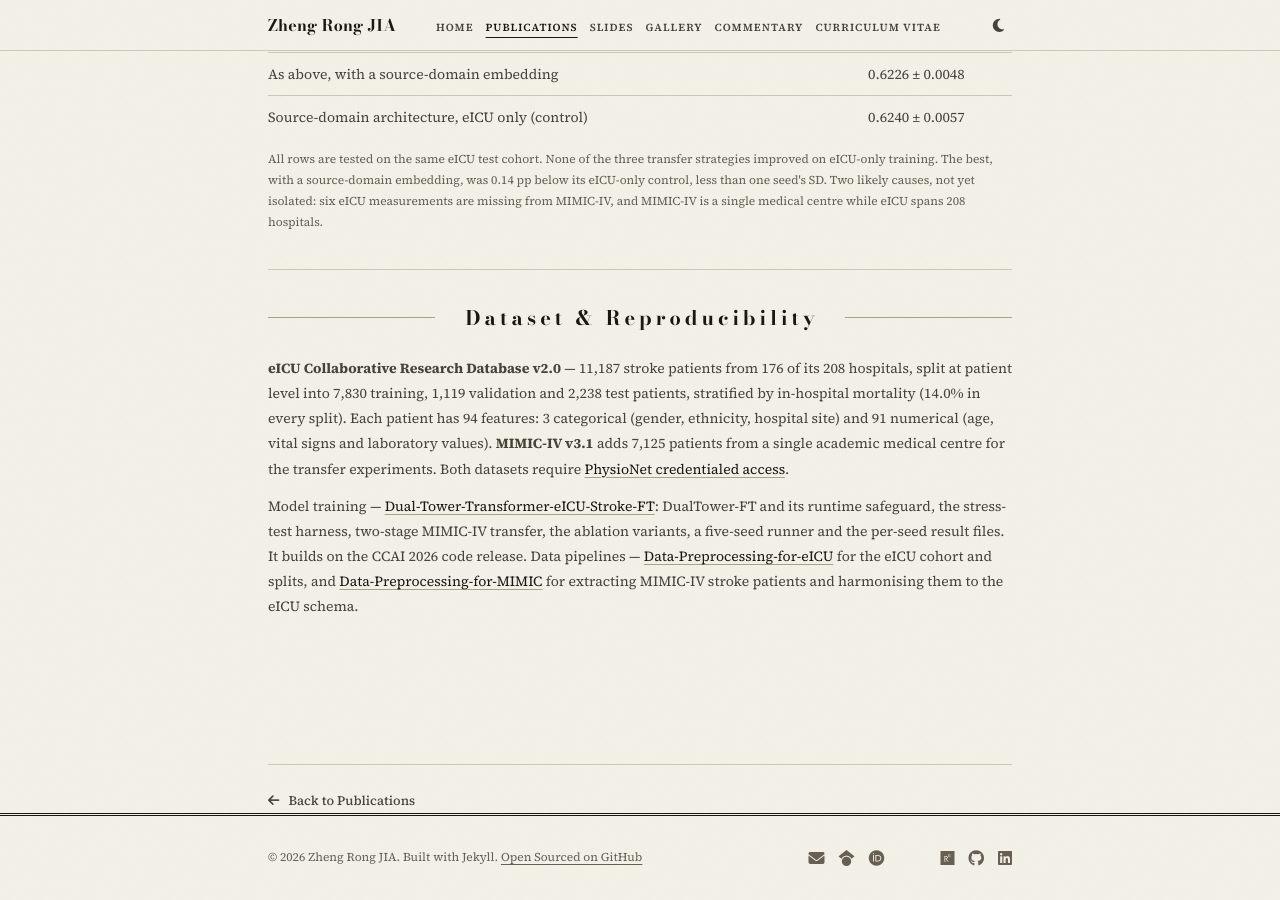
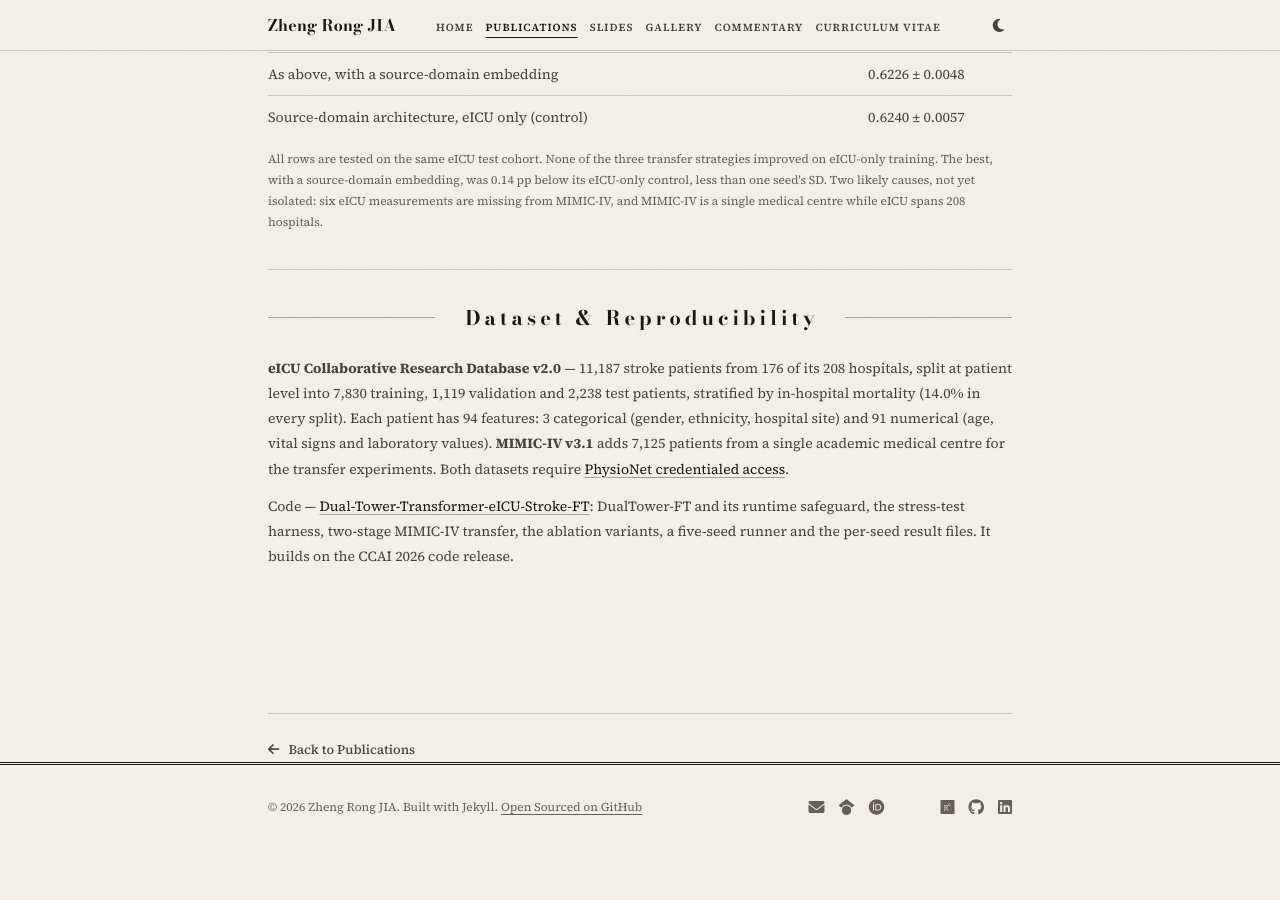
Before and after one commit to ZR-JIA/zr-jia.github.io, a Jekyll site: the page built from _publications/dualtower-ft-pricai.md, in a window 1280 px wide and 900 px high, scrolled down 2751 px. Built offline with Jekyll 4.4.1, drawn with Linux system fonts in a browser that asks for light colours; a style sheet for code colours, icons or effects is not loaded; after the commit the page ends 3600 px from its top, so only the background shows below that; some of the changed text lies outside the part shown.

Commit message:
content: remove the data pipeline links from the PRICAI page
Only the code repository was asked for. Remove the eICU Pipeline and
MIMIC-IV Pipeline buttons and the sentence linking both pipeline
repositories in Dataset & Reproducibility. The page now links only
Dual-Tower-Transformer-eICU-Stroke-FT.

```diff
--- a/_publications/dualtower-ft-pricai.md
+++ b/_publications/dualtower-ft-pricai.md
@@ -11,9 +11,7 @@
 date: 2026-11-16
 date_display: "November 16&ndash;20, 2026"
 links:
-  - { label: "Code",              icon: "fab fa-github", url: "https://github.com/ZR-JIA/Dual-Tower-Transformer-eICU-Stroke-FT", primary: true }
-  - { label: "eICU Pipeline",     icon: "fab fa-github", url: "https://github.com/ZR-JIA/Data-Preprocessing-for-eICU" }
-  - { label: "MIMIC-IV Pipeline", icon: "fab fa-github", url: "https://github.com/ZR-JIA/Data-Preprocessing-for-MIMIC" }
+  - { label: "Code", icon: "fab fa-github", url: "https://github.com/ZR-JIA/Dual-Tower-Transformer-eICU-Stroke-FT", primary: true }
 
 # Accepted, not yet published. The citations below are written by hand and
 # marked "to be published"; replace all three with Springer's export, and add
@@ -194,6 +192,6 @@
     <strong>eICU Collaborative Research Database v2.0</strong> &mdash; 11,187 stroke patients from 176 of its 208 hospitals, split at patient level into 7,830 training, 1,119 validation and 2,238 test patients, stratified by in-hospital mortality (14.0% in every split). Each patient has 94 features: 3 categorical (gender, ethnicity, hospital site) and 91 numerical (age, vital signs and laboratory values). <strong>MIMIC-IV v3.1</strong> adds 7,125 patients from a single academic medical centre for the transfer experiments. Both datasets require <a href="https://physionet.org/" target="_blank" rel="noopener noreferrer">PhysioNet credentialed access</a>.
   </p>
   <p style="font-size:14px;color:var(--color-text-secondary);line-height:1.8;">
-    Model training &mdash; <a href="https://github.com/ZR-JIA/Dual-Tower-Transformer-eICU-Stroke-FT" target="_blank" rel="noopener noreferrer">Dual-Tower-Transformer-eICU-Stroke-FT</a>: DualTower-FT and its runtime safeguard, the stress-test harness, two-stage MIMIC-IV transfer, the ablation variants, a five-seed runner and the per-seed result files. It builds on the CCAI 2026 code release. Data pipelines &mdash; <a href="https://github.com/ZR-JIA/Data-Preprocessing-for-eICU" target="_blank" rel="noopener noreferrer">Data-Preprocessing-for-eICU</a> for the eICU cohort and splits, and <a href="https://github.com/ZR-JIA/Data-Preprocessing-for-MIMIC" target="_blank" rel="noopener noreferrer">Data-Preprocessing-for-MIMIC</a> for extracting MIMIC-IV stroke patients and harmonising them to the eICU schema.
+    Code &mdash; <a href="https://github.com/ZR-JIA/Dual-Tower-Transformer-eICU-Stroke-FT" target="_blank" rel="noopener noreferrer">Dual-Tower-Transformer-eICU-Stroke-FT</a>: DualTower-FT and its runtime safeguard, the stress-test harness, two-stage MIMIC-IV transfer, the ablation variants, a five-seed runner and the per-seed result files. It builds on the CCAI 2026 code release.
   </p>
 </section>
```
